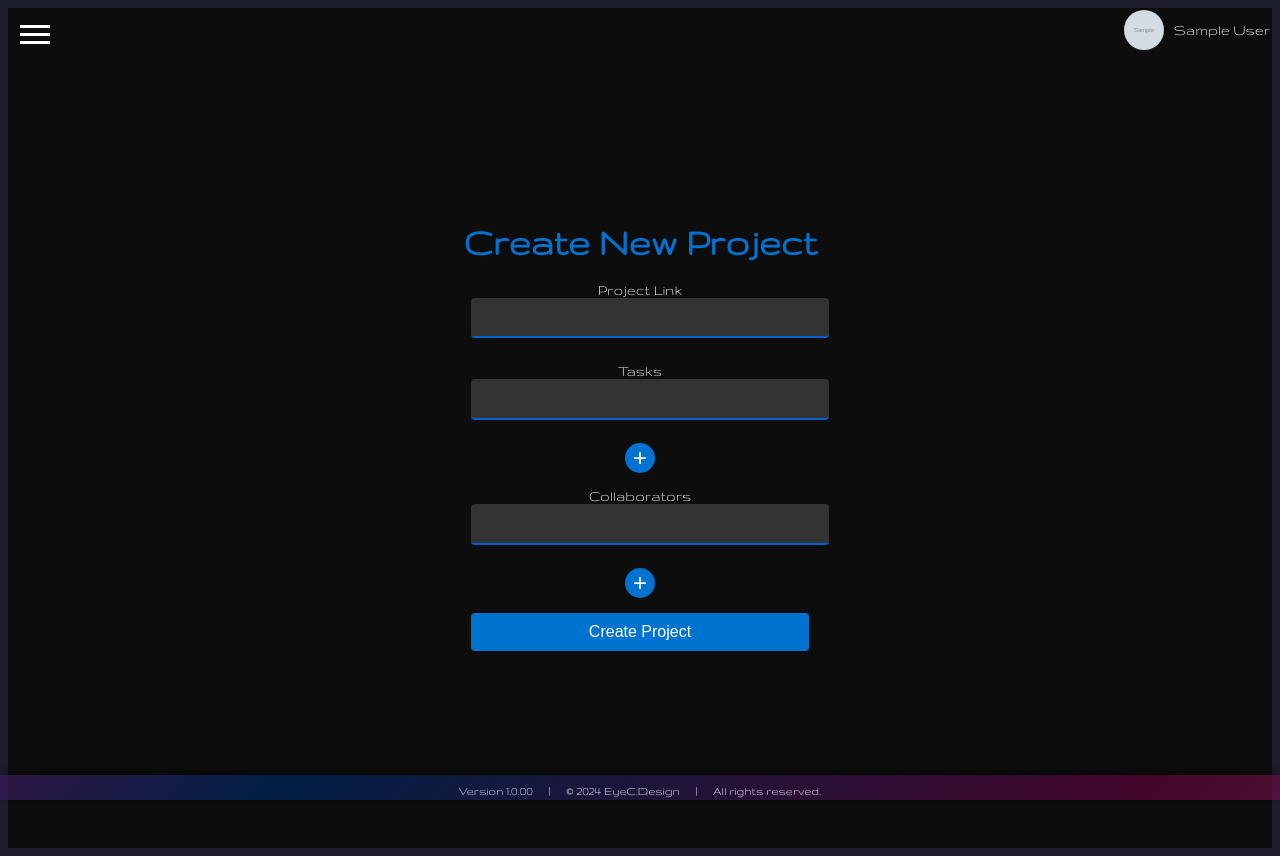
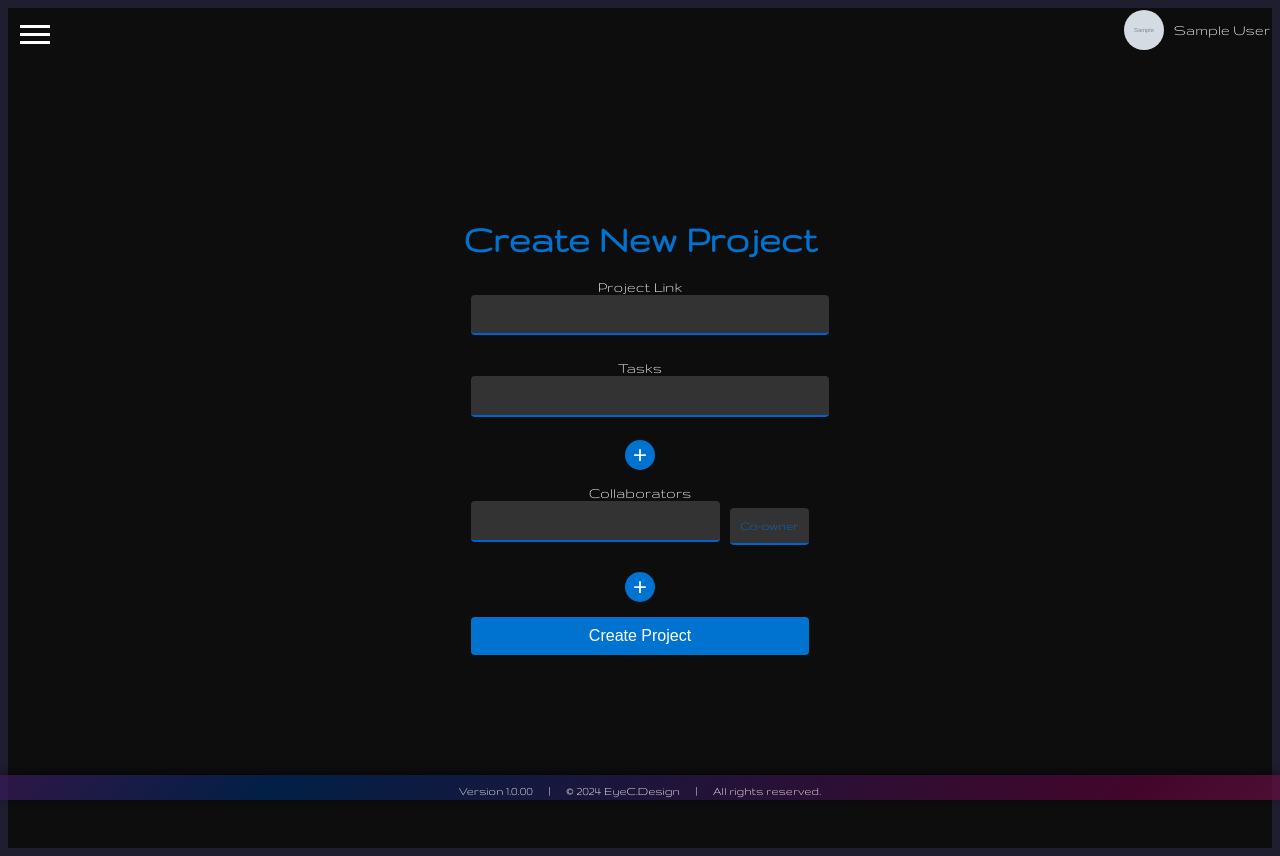
Before and after one commit to DomMinnich/Remote-Eye-Tracking-UX-Testing-Software, a Flask app: page /createProject in a window 1280 px wide. Run offline with Flask 3, Linux system fonts and the light colour scheme; a user stored in the database is signed in; tables that the repository leaves empty hold one stand-in row (values such as "Sample post"); grey boxes marked "Sample" are stand-in pictures.

Commit message:
Minor push to update from main.

```diff
--- a/app/routes.py
+++ b/app/routes.py
@@ -246,16 +246,18 @@ def createProject():
 
         # Handle tasks and collaborators as JSON arrays
         tasks = json.loads(form.tasks.data)
-        collaborators_emails = json.loads(form.collaborators.data)
+        collaborators_data = json.loads(form.collaborators.data)
         collaborators = []
 
-        for email in collaborators_emails:
+        for collaborator in collaborators_data:
+            email = collaborator.get("email")
+            role = collaborator.get("role")
             user_id = Project.find_user_id_by_email(email)
             if user_id:
-                collaborators.append(user_id)
+                collaborators.append({"email": email, "id": user_id, "role": role})
             else:
                 flash(f"Collaborator with email {email} not found.", "danger")
-                return render_template("CreateProject.html", form=form)
+                return render_template("CreateProject.html", form=form, user=current_user)
 
         new_project = Project(
             id=Project.generate_unique_id(),  # Ensure unique ID
@@ -275,8 +277,16 @@ def createProject():
         # Update user's projects JSON.
         if current_user.projects is None:
             current_user.projects = []
-        current_user.projects.append(new_project.id)
+        current_user.projects.append({"project_id": new_project.id, "role": "creator"})
         db.session.commit()
+
+        # Update each collaborator's projects JSON
+        for collaborator in collaborators:
+            user = User.query.get(collaborator["id"])
+            if user.projects is None:
+                user.projects = []
+            user.projects.append({"project_id": new_project.id, "role": collaborator["role"]})
+            db.session.commit()
 
         flash("Project created successfully!", "success")
         return redirect(url_for("main.viewProjects"))
@@ -287,7 +297,7 @@ def createProject():
                 logging.warning(
                     f"Validation error in {field}: {error}"
                 )  # Log validation errors
-    return render_template("CreateProject.html", form=form)
+    return render_template("CreateProject.html", form=form, user=current_user)
 
 
 # /viewReviewSpecific
--- a/app/static/style.css
+++ b/app/static/style.css
@@ -1055,6 +1055,25 @@ For ex for login title I did login-title instead of title
   background-color: #555;
 }
 
+.create-project-container .form-group .custom-select {
+  background-color: #333; /* Gray background */
+  color: #0073d1; /* Blue text */
+  font-family: "Gruppo", sans-serif; /* Matching font */
+  border: none;
+  border-bottom: 2px solid #0062d1;
+  border-radius: 4px;
+  padding: 10px;
+  margin-left: 10px; /* Add space between input and select */
+  -webkit-appearance: none; /* Remove default arrow in Chrome/Safari */
+  -moz-appearance: none; /* Remove default arrow in Firefox */
+  appearance: none; /* Remove default arrow in other browsers */
+}
+
+.create-project-container .form-group .custom-select:focus {
+  outline: none;
+  border-bottom: 2px solid #00d1b2;
+}
+
 /* VRS viewReviewSpecific   A->Z */
 
 .vrs-arrow {
--- a/app/templates/CreateProject.html
+++ b/app/templates/CreateProject.html
@@ -23,16 +23,25 @@
         <span class="form-error">[{{ error }}]</span>
       {% endfor %}
     </div>
+    {% if user.role == 'admin' or user.role == 'project_manager' %}
     <div class="form-group">
       {{ form.collaborators.label }}<br>
       <div id="collaborators-container">
-        {{ form.collaborators(rows=1, oninput="autoResize(this)") }}<br>
+        <div class="input-wrapper">
+          {{ form.collaborators(rows=1, oninput="autoResize(this)") }}
+          <select name="collaborator_role" class="form-control custom-select">
+            <option value="co-owner">Co-owner</option>
+            <option value="editor">Editor</option>
+            <option value="viewer">Viewer</option>
+          </select>
+        </div>
       </div>
       <button type="button" class="add-collaborator-btn">+</button>
       {% for error in form.collaborators.errors %}
         <span class="form-error">[{{ error }}]</span>
       {% endfor %}
     </div>
+    {% endif %}
     <div class="form-group">
       <input type="submit" value="Create Project" class="btn-submit">
     </div>
@@ -70,6 +79,14 @@
     input.rows = 1;
     input.cols = 32;
     input.oninput = function() { autoResize(this); };
+    const select = document.createElement('select');
+    select.name = 'collaborator_role';
+    select.className = 'form-control custom-select';
+    select.innerHTML = `
+      <option value="co-owner">Co-owner</option>
+      <option value="editor">Editor</option>
+      <option value="viewer">Viewer</option>
+    `;
     const removeBtn = document.createElement('button');
     removeBtn.type = 'button';
     removeBtn.className = 'remove-btn';
@@ -78,6 +95,7 @@
       container.removeChild(inputWrapper);
     });
     inputWrapper.appendChild(input);
+    inputWrapper.appendChild(select);
     inputWrapper.appendChild(removeBtn);
     container.appendChild(inputWrapper);
   });
@@ -111,7 +129,12 @@
     document.querySelector('textarea[name="tasks"]').value = JSON.stringify(tasks);
 
     const collaboratorsContainer = document.getElementById('collaborators-container');
-    const collaborators = Array.from(collaboratorsContainer.querySelectorAll('textarea')).map(textarea => textarea.value);
+    const collaborators = Array.from(collaboratorsContainer.querySelectorAll('.input-wrapper')).map(wrapper => {
+      return {
+        email: wrapper.querySelector('textarea').value,
+        role: wrapper.querySelector('select').value
+      };
+    });
     document.querySelector('textarea[name="collaborators"]').value = JSON.stringify(collaborators);
 
     return true;
```
